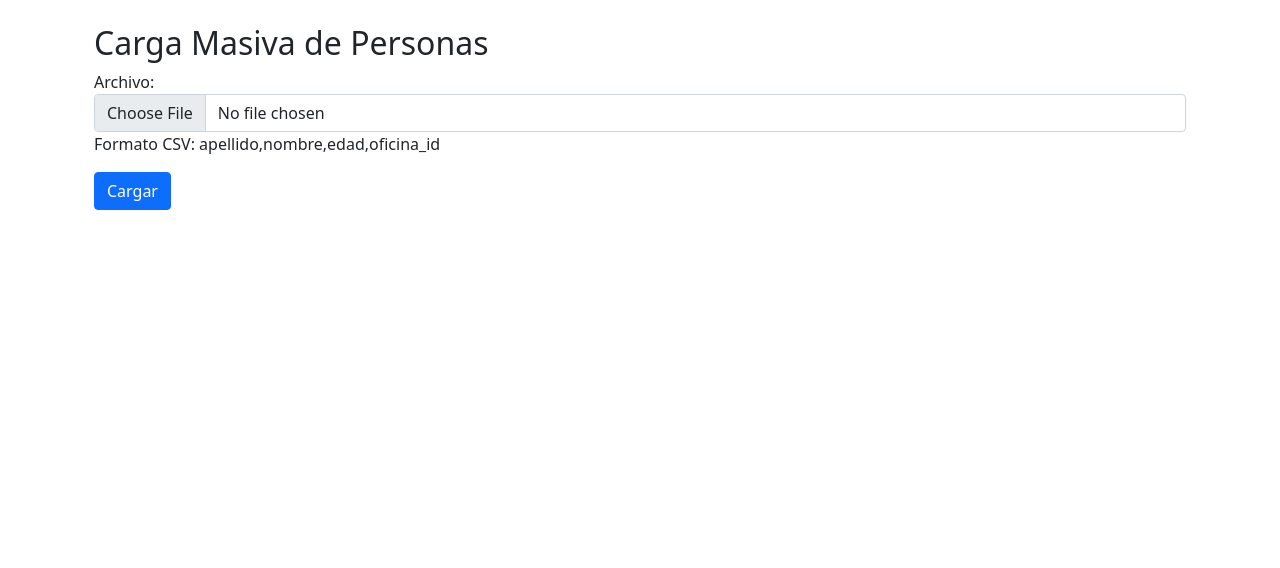
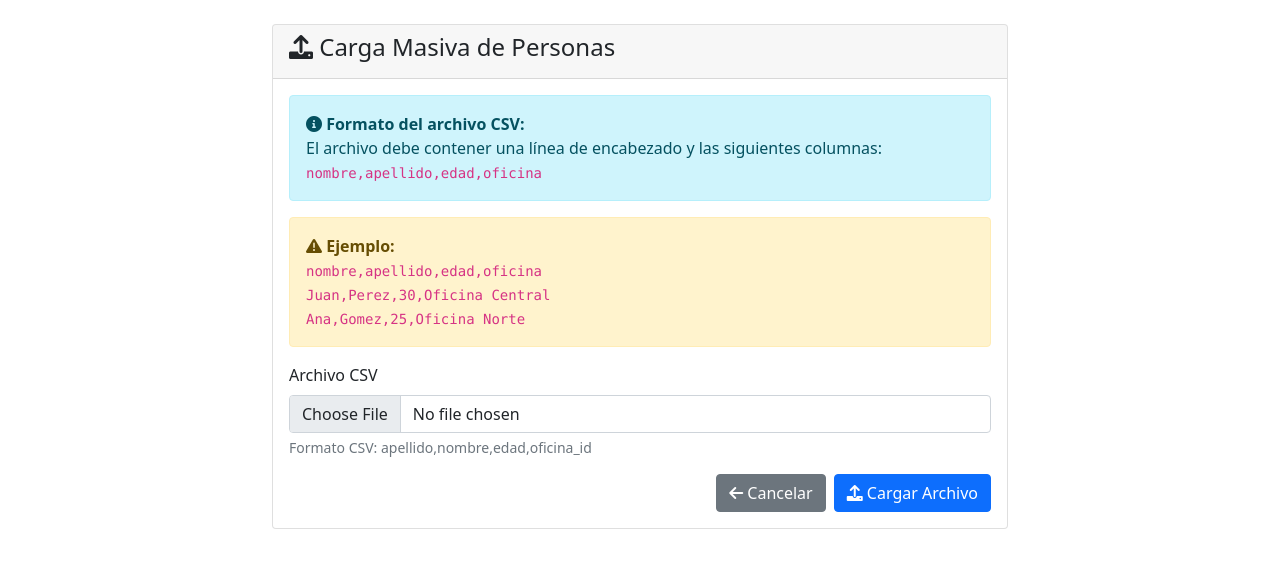
Before and after one commit to GastonGigena/Practico-2-CRUD-basico-con-autenticacion, a Django app: page /personas/carga-masiva/ in a window 1280 px wide. Shown: the part 56-624 px from the top of the page. Run offline with Django 5.2, Linux system fonts and the light colour scheme; a user stored in the database is signed in.

Commit message:
correciones en carga masivas

```diff
--- a/templates/personas/carga_masiva.html
+++ b/templates/personas/carga_masiva.html
@@ -1,11 +1,54 @@
-{% extends "base.html" %}
+{% extends 'base.html' %}
+
+{% block title %}Carga Masiva de Personas{% endblock %}
+
 {% block content %}
-  <div class="container mt-4">
-    <h2>Carga Masiva de Personas</h2>
-    <form method="post" enctype="multipart/form-data">
-      {% csrf_token %}
-      {{ form.as_p }}
-      <button type="submit" class="btn btn-primary">Cargar</button>
-    </form>
-  </div>
+<div class="row justify-content-center mt-4">
+    <div class="col-md-8">
+        <div class="card">
+            <div class="card-header">
+                <h4><i class="fas fa-upload"></i> Carga Masiva de Personas</h4>
+            </div>
+            <div class="card-body">
+                <div class="alert alert-info">
+                    <i class="fas fa-info-circle"></i>
+                    <strong>Formato del archivo CSV:</strong><br>
+                    El archivo debe contener una línea de encabezado y las siguientes columnas:<br>
+                    <code>nombre,apellido,edad,oficina</code>
+                </div>
+
+                <div class="alert alert-warning">
+                    <i class="fas fa-exclamation-triangle"></i>
+                    <strong>Ejemplo:</strong><br>
+                    <code>
+                        nombre,apellido,edad,oficina<br>
+                        Juan,Perez,30,Oficina Central<br>
+                        Ana,Gomez,25,Oficina Norte
+                    </code>
+                </div>
+
+                <form method="post" enctype="multipart/form-data">
+                    {% csrf_token %}
+                    <div class="mb-3">
+                        <label for="{{ form.archivo.id_for_label }}" class="form-label">Archivo CSV</label>
+                        {{ form.archivo }}
+                        <div class="form-text">{{ form.archivo.help_text }}</div>
+                        {% if form.archivo.errors %}
+                            <div class="text-danger">{{ form.archivo.errors }}</div>
+                        {% endif %}
+                    </div>
+
+                    <div class="d-grid gap-2 d-md-flex justify-content-md-end">
+                        <a href="{% url 'personas:lista' %}" class="btn btn-secondary">
+                            <i class="fas fa-arrow-left"></i> Cancelar
+                        </a>
+                        <button type="submit" class="btn btn-primary">
+                            <i class="fas fa-upload"></i> Cargar Archivo
+                        </button>
+                    </div>
+                </form>
+            </div>
+        </div>
+    </div>
+</div>
 {% endblock %}
```
